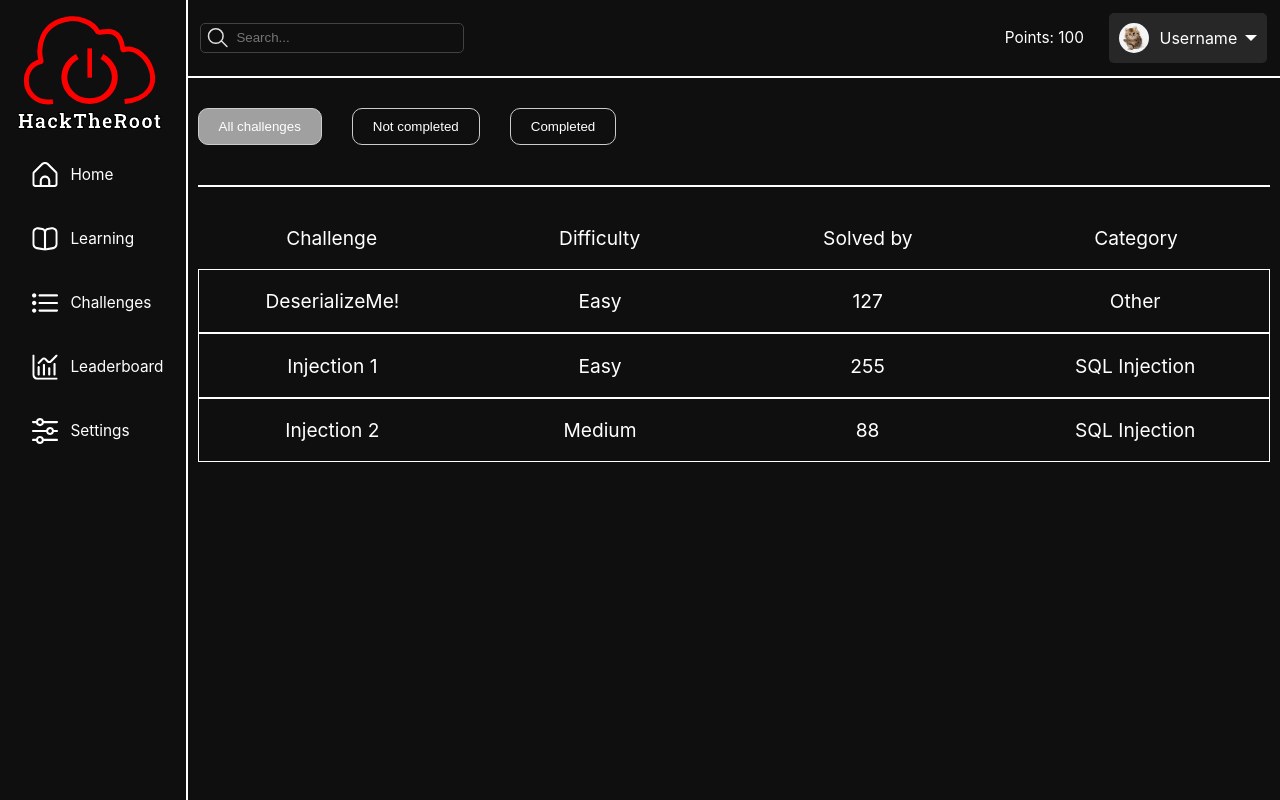
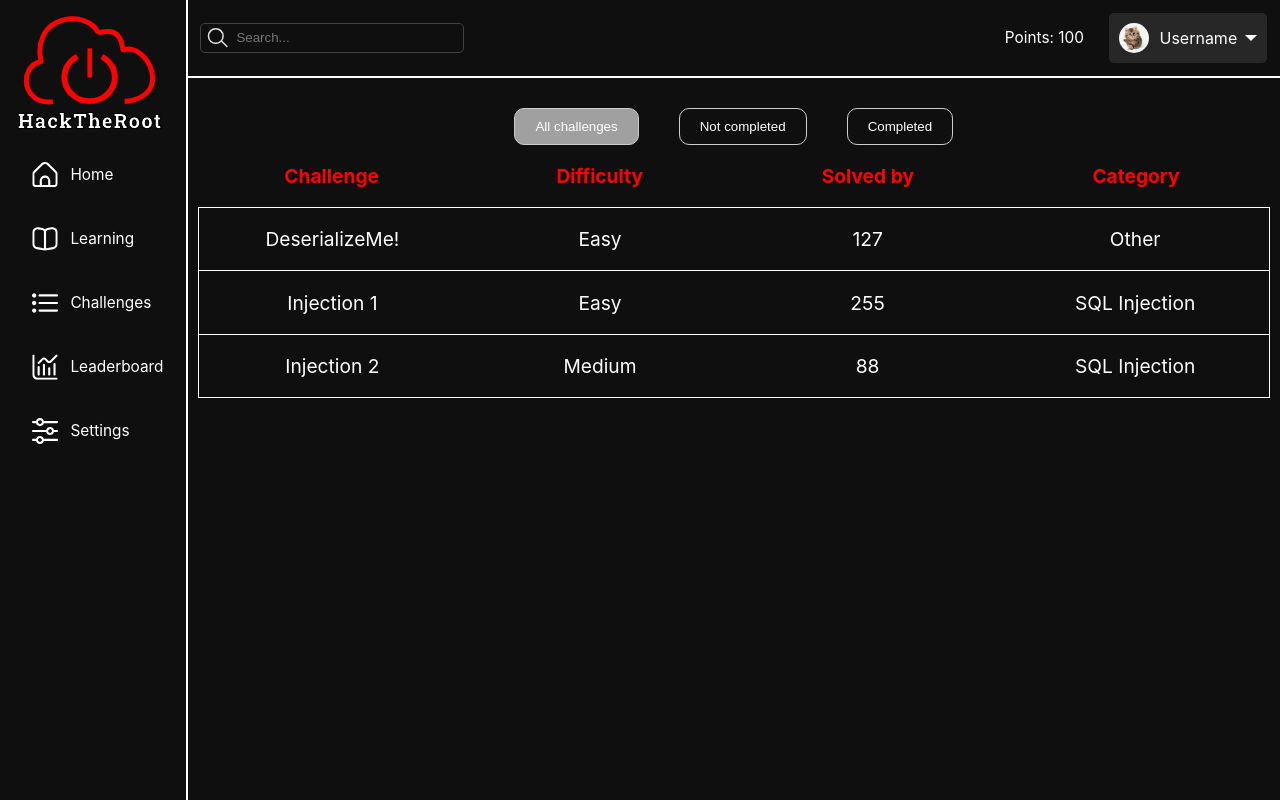
Before and after one commit to xRastele/ZTPAI-HackTheRoot, a React (Create React App) app in the folder frontend/: page /challenges in a window 1280 px wide. Built offline with nearby package versions, Linux system fonts and the light colour scheme.

Commit message:
Fix borders and change layout of filter buttons

```diff
--- a/frontend/src/components/Challenges/Challenges.css
+++ b/frontend/src/components/Challenges/Challenges.css
@@ -5,9 +5,9 @@
 
 .button-row {
     display: flex;
-    justify-content: start;
-    gap: 30px;
-    margin-bottom: 20px;
+    flex-direction: row;
+    justify-content: center;
+    gap: 5vh;
 }
 
 .challenge-button {
@@ -25,9 +25,9 @@
     background-color: #A0A0A0;
 }
 
-hr {
-    border: 1px solid #fff;
-    margin: 20px 0;
+.table-header {
+    font-weight: bold;
+    color: red;
 }
 
 .table-header, .challenge-row {
@@ -42,12 +42,9 @@ hr {
 
 .challenge-row {
     border: 1px solid #fff;
+    border-bottom: 0;
 }
 
 .challenge-row:last-child {
-    border-bottom: 1px solid #fff; /* dodanie dolnej krawędzi dla ostatniego wiersza */
+    border-bottom: 1px solid #fff;
 }
-
-.challenge-row:first-child {
-    border-bottom: 1px solid #fff; /* dodanie dolnej krawędzi dla ostatniego wiersza */
-}
--- a/frontend/src/components/Challenges/Challenges.js
+++ b/frontend/src/components/Challenges/Challenges.js
@@ -9,7 +9,6 @@ const Challenges = () => {
                 <button className="challenge-button">Not completed</button>
                 <button className="challenge-button">Completed</button>
             </div>
-            <hr />
             <div className="table-header">
                 <p>Challenge</p>
                 <p>Difficulty</p>
```
